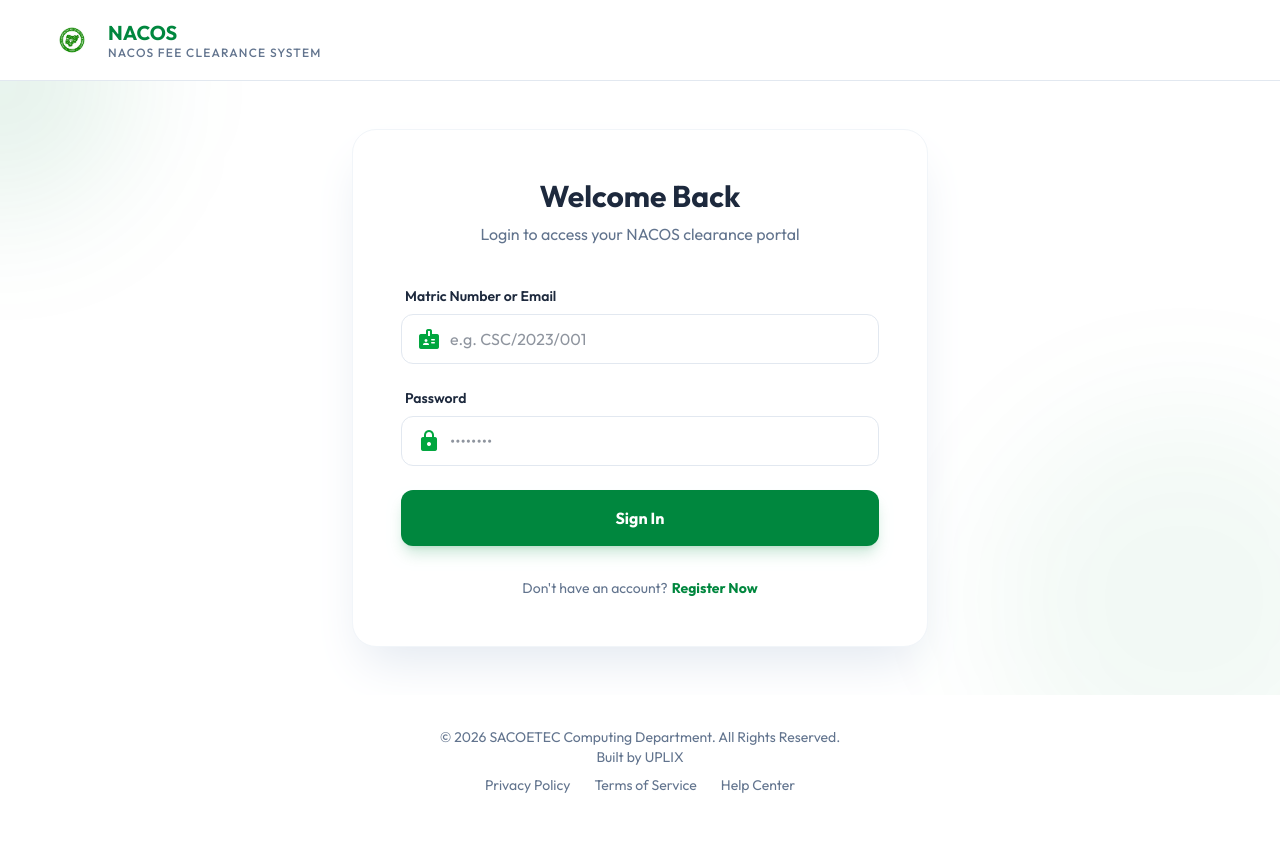
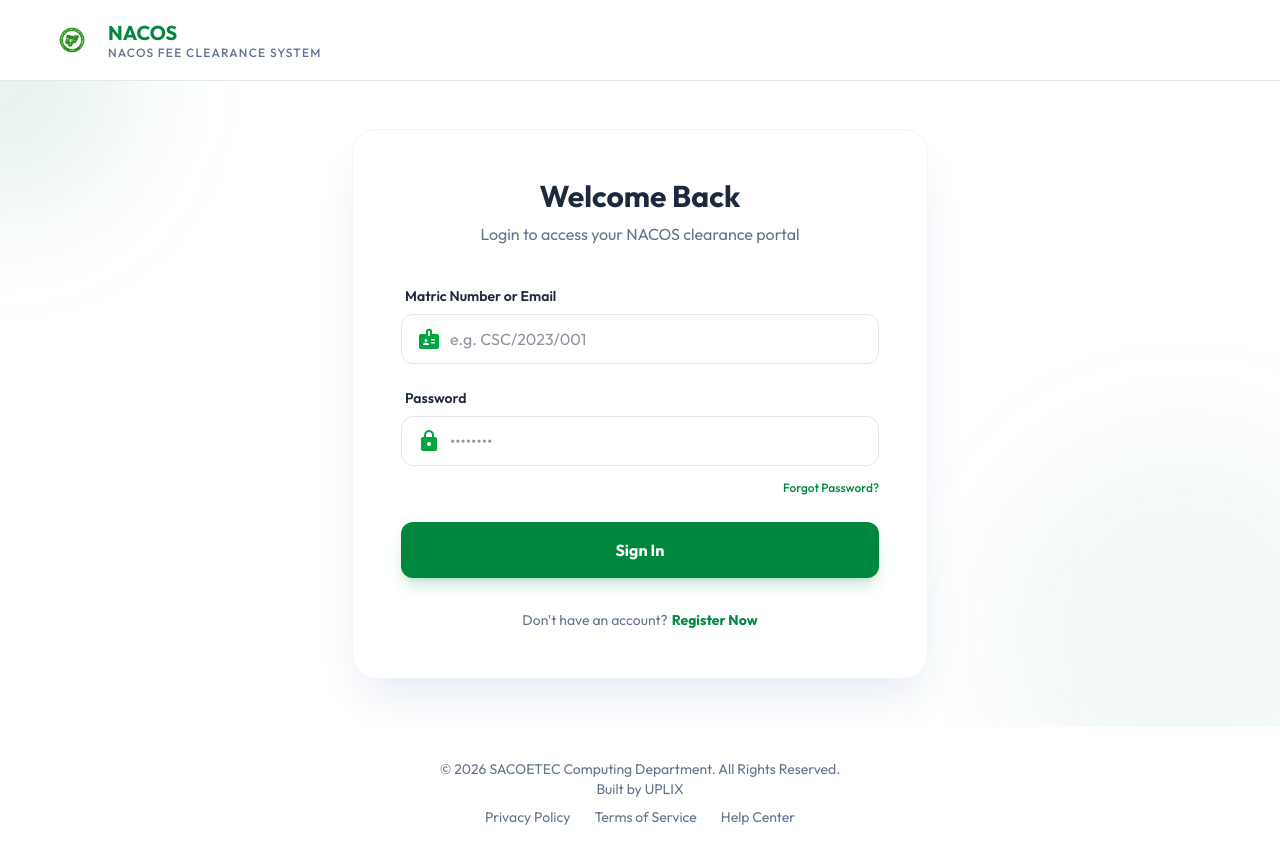
Before and after one commit to nacosautomatedsystem-ux/nacos-fee-system, a Next.js app in the folder nacos-fee-system/: page /login in a window 1280 px wide. Before the commit the page ends 827 px from the top, so only its background shows below. Built offline with nearby package versions, Linux system fonts and the light colour scheme.

Commit message:
added reset password link to login page

```diff
--- a/nacos-fee-system/src/app/(auth)/login/page.tsx
+++ b/nacos-fee-system/src/app/(auth)/login/page.tsx
@@ -104,9 +104,9 @@ function LoginForm() {
                             onChange={(e) => setFormData({ ...formData, password: e.target.value })}
                         />
                     </div>
-                    {/* <div className="text-right mt-2">
-                        <a className="text-xs font-medium text-primary hover:underline" href="#">Forgot Password?</a>
-                    </div> */}
+                    <div className="text-right mt-2">
+                        <a className="text-xs font-medium text-primary hover:underline" href="https://nacos-fee-system-wadw.vercel.app/reset-password">Forgot Password?</a>
+                    </div>
                 </div>
 
                 <button
```
